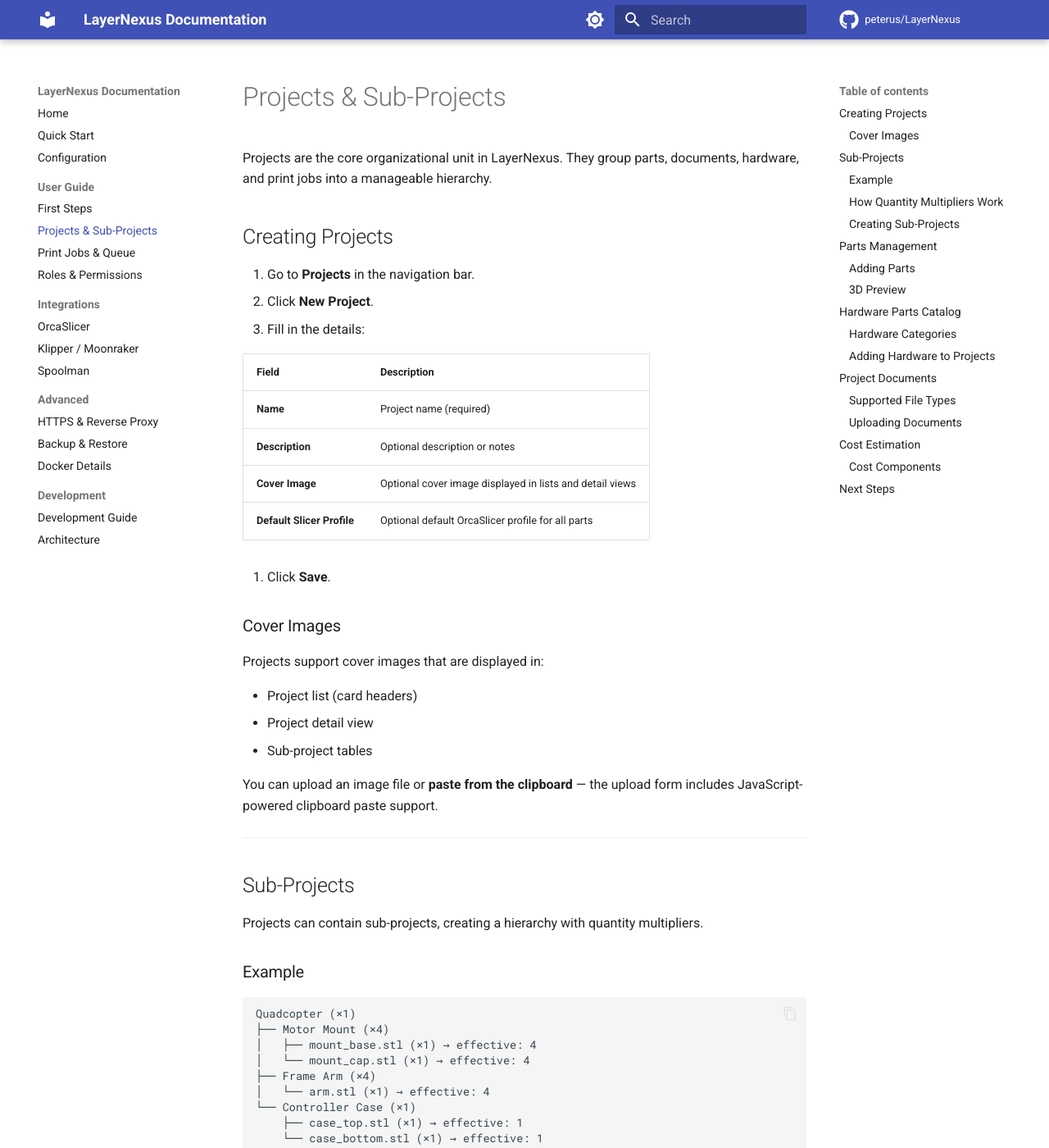
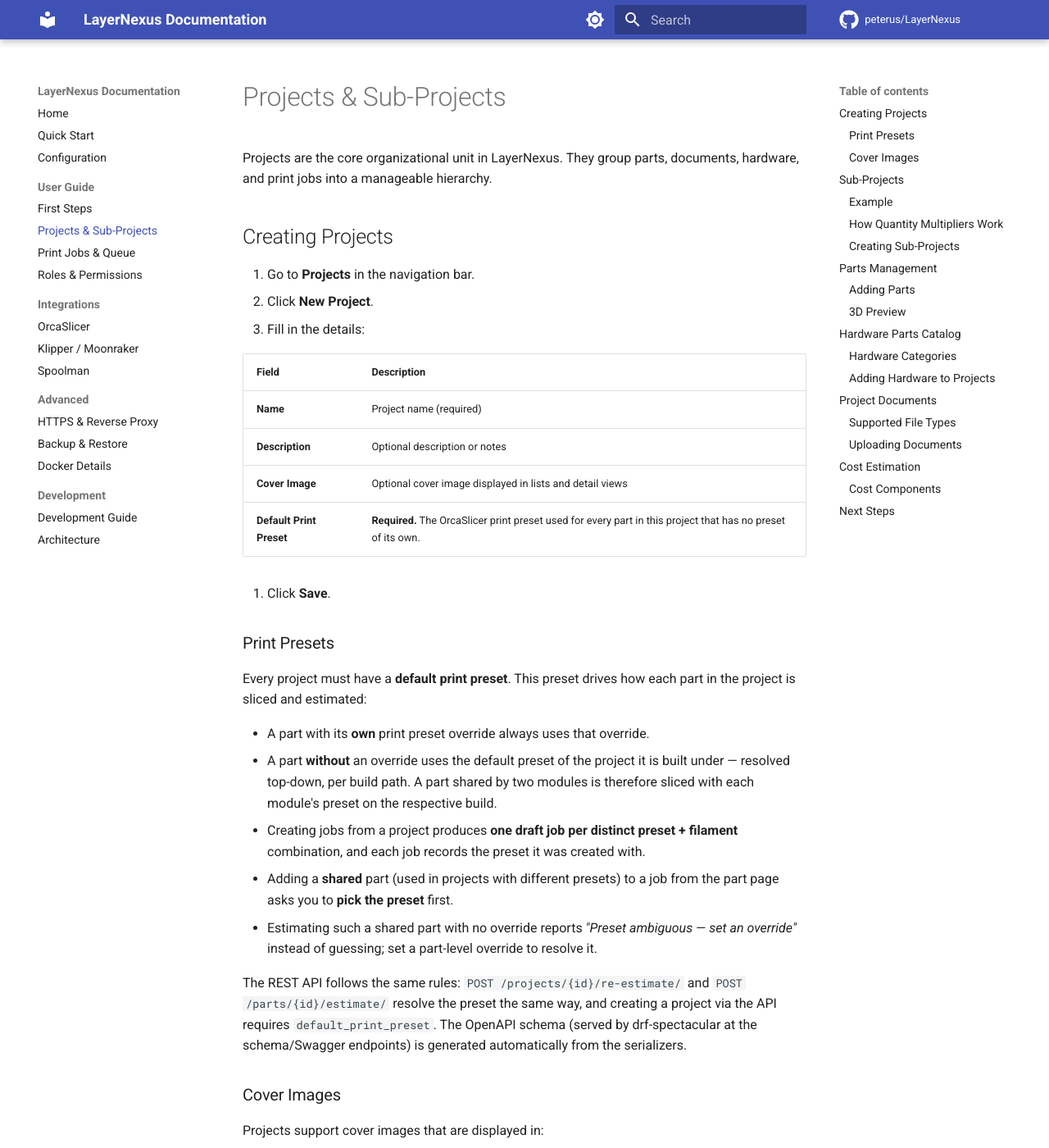
Before and after one commit to peterus/LayerNexus, an MkDocs documentation site: the page built from docs/user-guide/projects.md, in a window 1280 px wide and 1400 px high. Shown: the whole window at 82% size. Built offline with MkDocs 1.6.1 and Material for MkDocs 9.7.7, drawn with Linux system fonts in a browser that asks for light colours; comment, search, counter and statistics services are not loaded.

Commit message:
docs: document mandatory project preset + Variant B resolution

```diff
--- a/docs/user-guide/projects.md
+++ b/docs/user-guide/projects.md
@@ -13,9 +13,30 @@ Projects are the core organizational unit in LayerNexus. They group parts, docum
 | **Name** | Project name (required) |
 | **Description** | Optional description or notes |
 | **Cover Image** | Optional cover image displayed in lists and detail views |
-| **Default Slicer Profile** | Optional default OrcaSlicer profile for all parts |
+| **Default Print Preset** | **Required.** The OrcaSlicer print preset used for every part in this project that has no preset of its own. |
 
 4. Click **Save**.
+
+### Print Presets
+
+Every project must have a **default print preset**. This preset drives how each part in
+the project is sliced and estimated:
+
+- A part with its **own** print preset override always uses that override.
+- A part **without** an override uses the default preset of the project it is built
+  under — resolved top-down, per build path. A part shared by two modules is therefore
+  sliced with each module's preset on the respective build.
+- Creating jobs from a project produces **one draft job per distinct preset + filament**
+  combination, and each job records the preset it was created with.
+- Adding a **shared** part (used in projects with different presets) to a job from the
+  part page asks you to **pick the preset** first.
+- Estimating such a shared part with no override reports *"Preset ambiguous — set an
+  override"* instead of guessing; set a part-level override to resolve it.
+
+The REST API follows the same rules: `POST /projects/{id}/re-estimate/` and
+`POST /parts/{id}/estimate/` resolve the preset the same way, and creating a project via
+the API requires `default_print_preset`. The OpenAPI schema (served by drf-spectacular at
+the schema/Swagger endpoints) is generated automatically from the serializers.
 
 ### Cover Images
 
```
Also changed, not shown: docs/superpowers/specs/2026-09-22-project-preset-resolution-design.md (+3 -3 lines).
